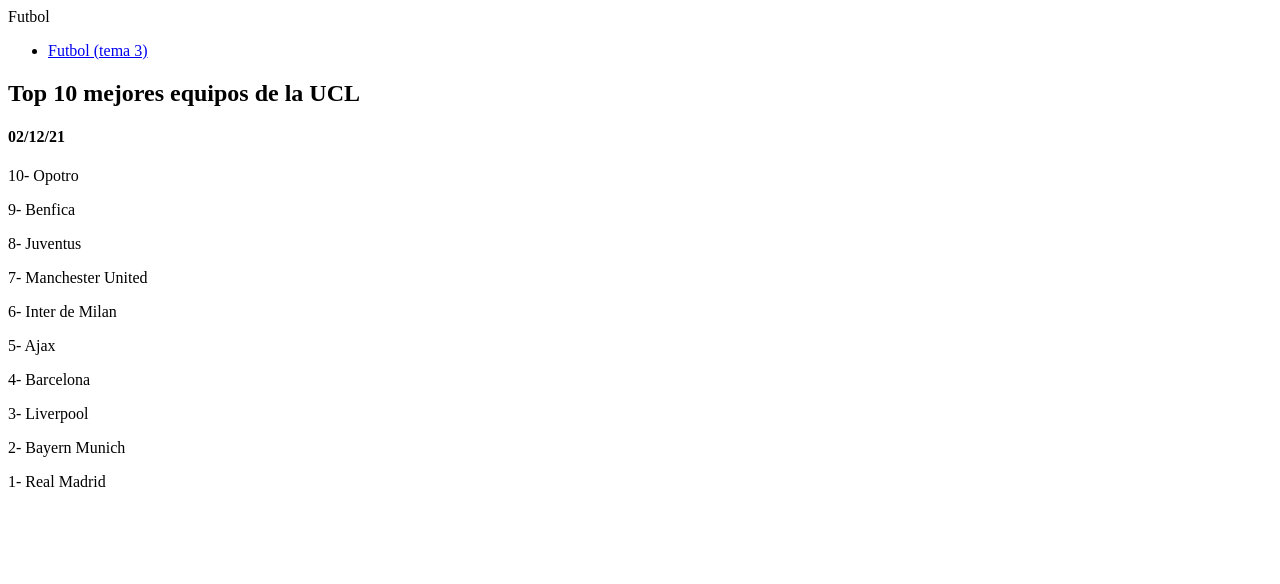
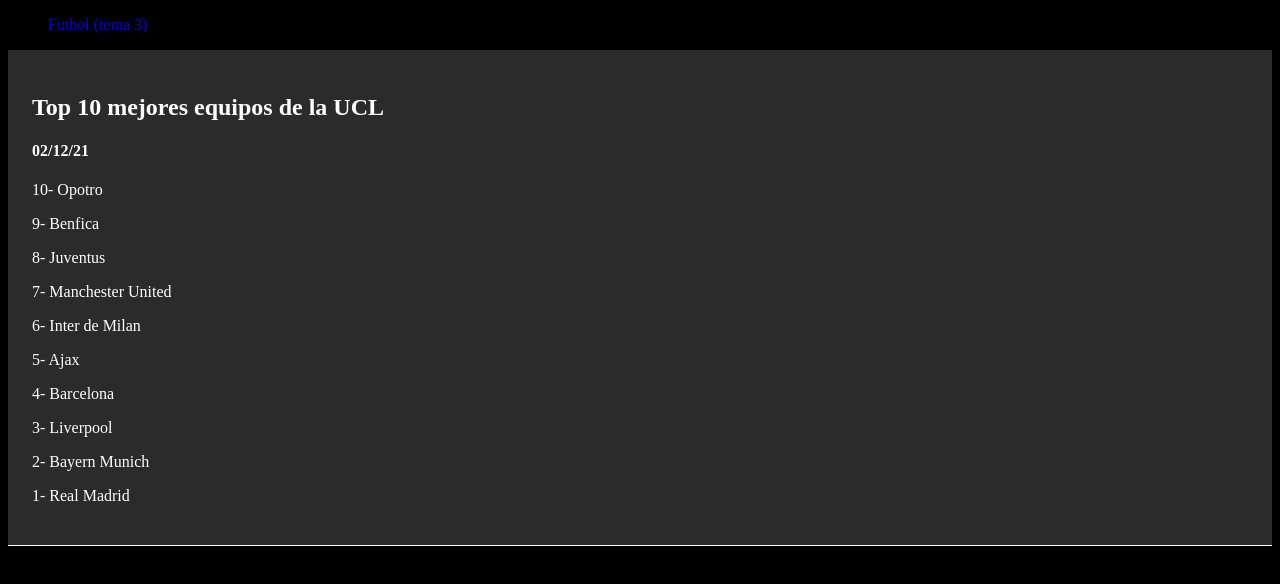
Before and after one commit to scarbonellc/12.1-CarbonellSebastian-LomelinJordi-blog_del_mundoi, a plain HTML site: page top10fut.html in a window 1280 px wide. Drawn offline with Linux system fonts and the light colour scheme.

Commit message:
ya quedó siuuu

```diff
--- a/top10fut.html
+++ b/top10fut.html
@@ -3,8 +3,9 @@
 <html lang="es">
     <head>
         <!--Caraga los caracteres latinos-->
-        <meta charset="UTF-8"
+        <meta charset="UTF-8">
         <title> Futbol </title>
+        <link rel="stylesheet" href="assets/Styles/estilos_Jordi.css">
     </head>
     <body>
         <nav>
```
Also changed, not shown: boxpagofc.html (+2 -1 lines), futpagofc.html (+2 -1 lines), top10box.html (+2 -1 lines).
